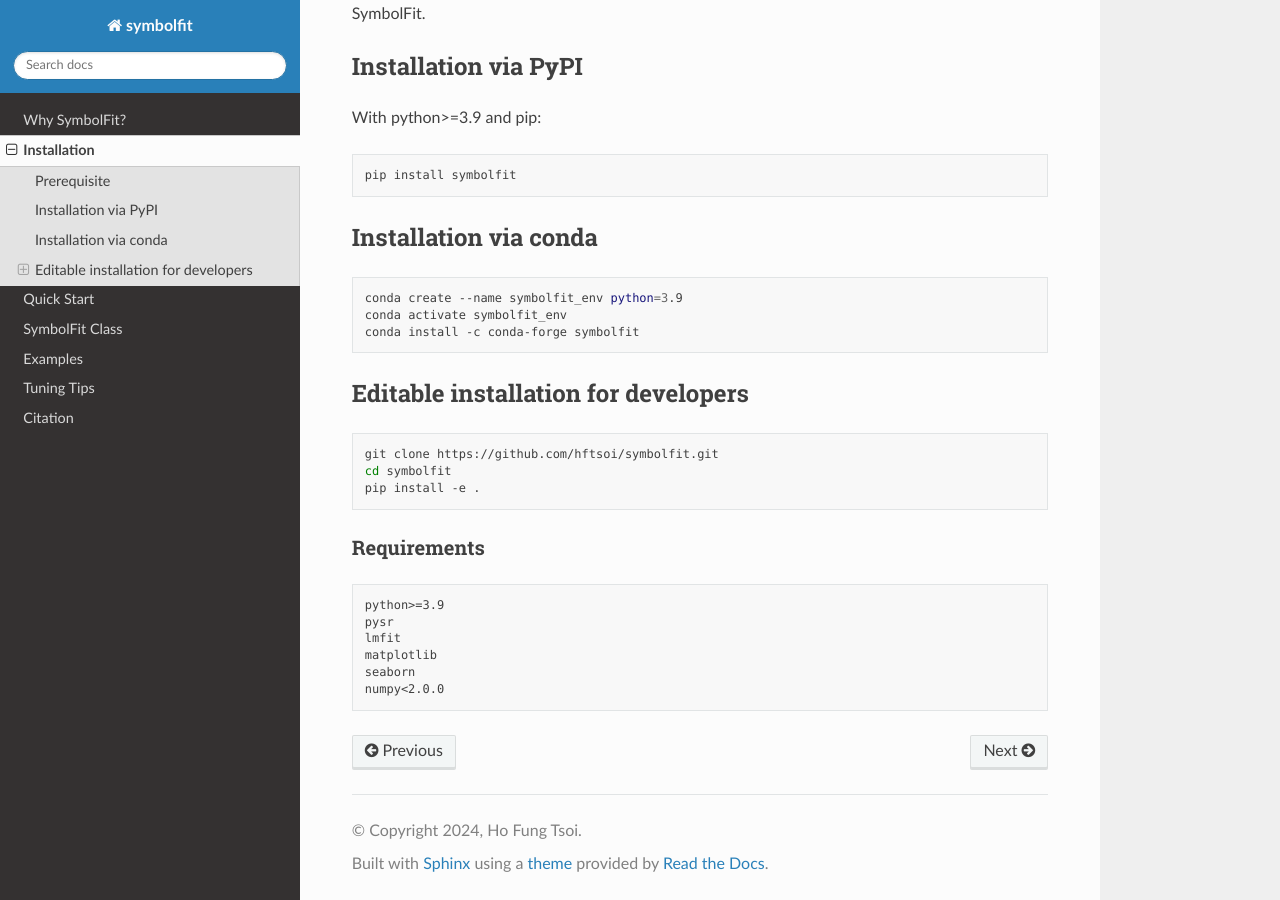
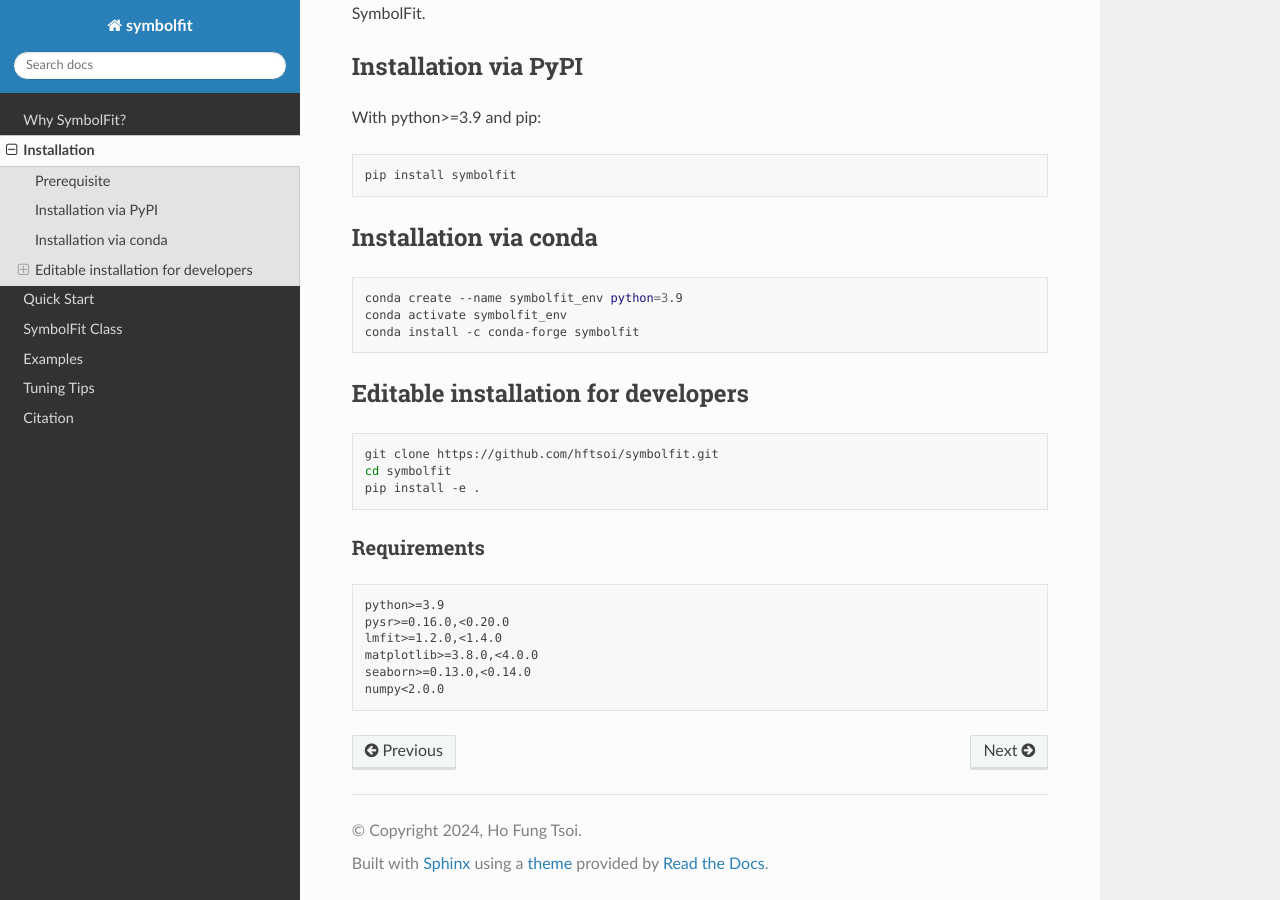
Before and after one commit to hftsoi/symbolfit, a Sphinx documentation site: the page built from docs/install.rst, in a window 1280 px wide and 900 px high, scrolled down 630 px. Built offline with Sphinx 7.4.7 and the Read the Docs theme 3.1.0, drawn with Linux system fonts in a browser that asks for light colours.

Commit message:
Update install.rst

```diff
--- a/docs/install.rst
+++ b/docs/install.rst
@@ -59,8 +59,8 @@
 .. code-block:: text
 
    python>=3.9
-   pysr
-   lmfit
-   matplotlib
-   seaborn
+   pysr>=0.16.0,<0.20.0
+   lmfit>=1.2.0,<1.4.0
+   matplotlib>=3.8.0,<4.0.0
+   seaborn>=0.13.0,<0.14.0
    numpy<2.0.0
```
